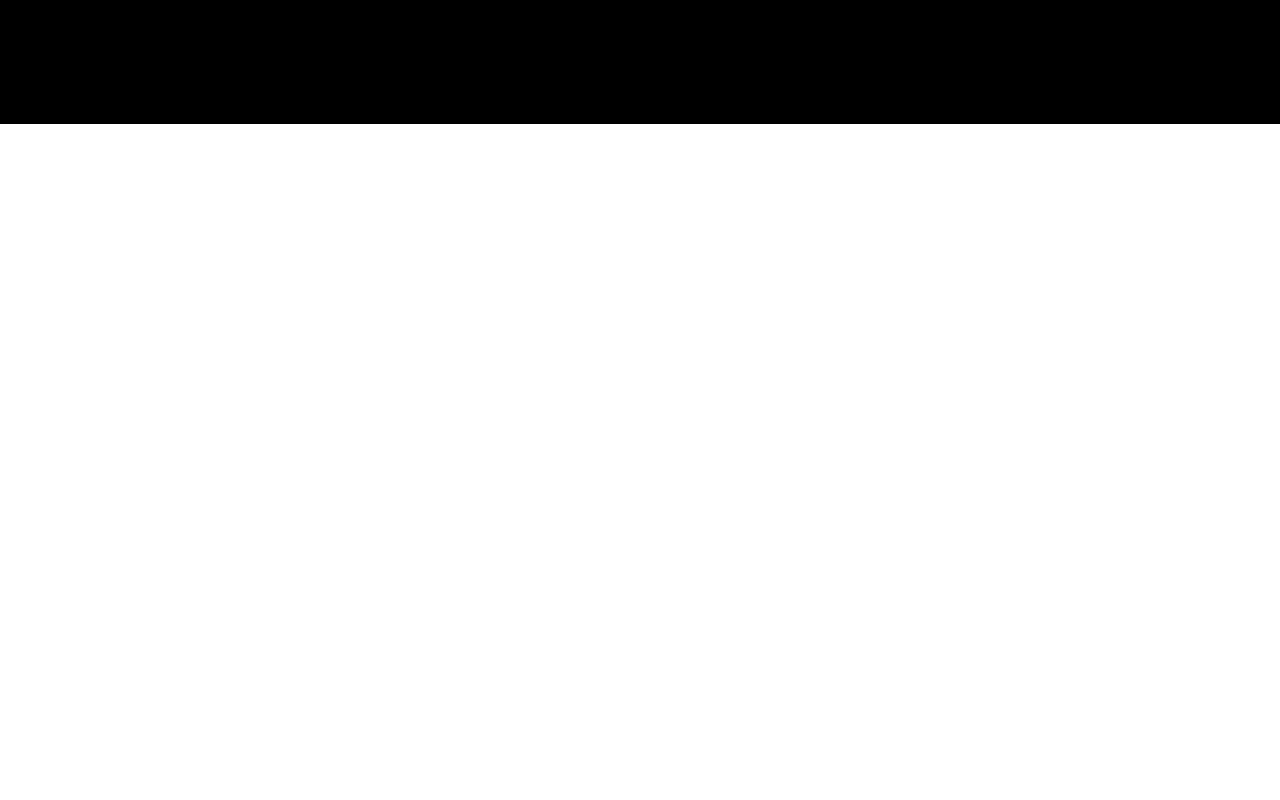
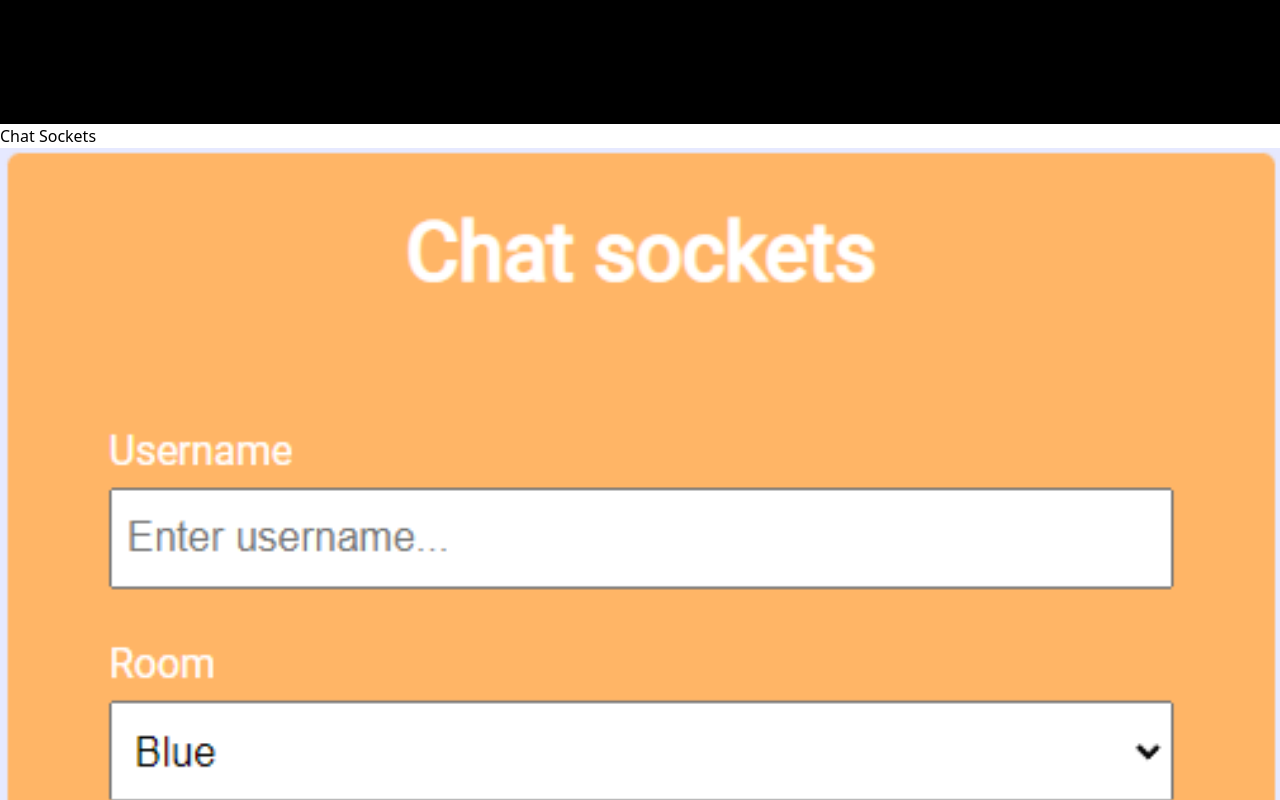
Before and after one commit to asamrodcky/react-portfolio, a Next.js app: page / in a window 1280 px wide. Shown: the part 2360-3160 px from the top of the page. Before the commit the page ends 2484 px from the top, so only its background shows below. Built offline with nearby package versions, Linux system fonts and the light colour scheme.

Commit message:
added chatSockets app

```diff
--- a/src/pages/index.js
+++ b/src/pages/index.js
@@ -12,6 +12,7 @@
 import consulting from '../../public/consulting.png';
 import reactToDo from '../../public/reactToDosnip.png';
 import oneadayPacMan from '../../public/oneadayPacMan.png';
+import chatSockets from '../../public/chatSockets.png';
 import { useState } from "react";
 
 export default function Home() {
@@ -80,6 +81,15 @@
               layout="responsive"/>
               </a>
             </div>
+            <div className="basis-1/3 flex-auto">
+              <h4 className="dark:text-white text-center pb-5">Chat Sockets</h4>
+              <a href="https://srchat-websockets.herokuapp.com/"><Image src={chatSockets}
+              className="rounded-lg object-cover h-64 w-64"
+              width={'100%'}
+              height={'100%'}
+              layout="responsive"/>
+              </a>
+            </div>
           </div>
         </section>
       </main>
```
Also changed, not shown: public/chatSockets.png (added).
